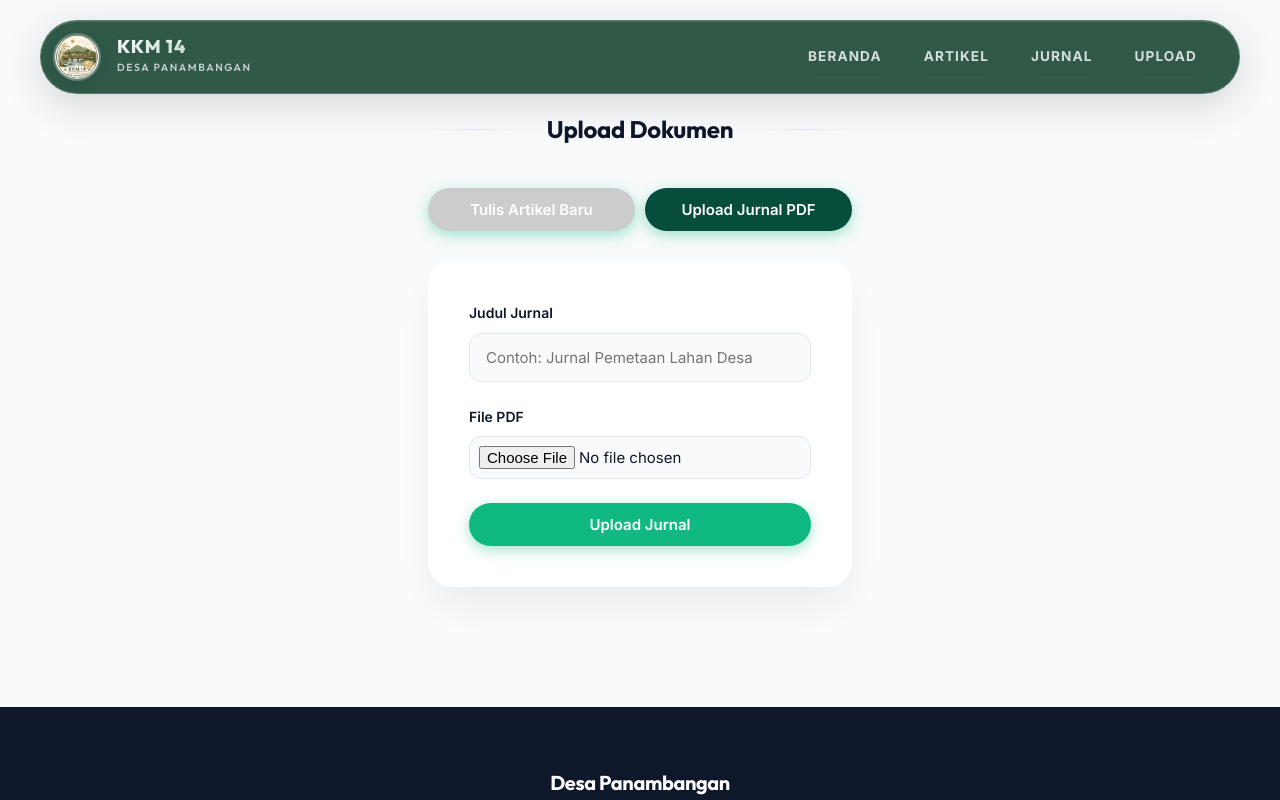
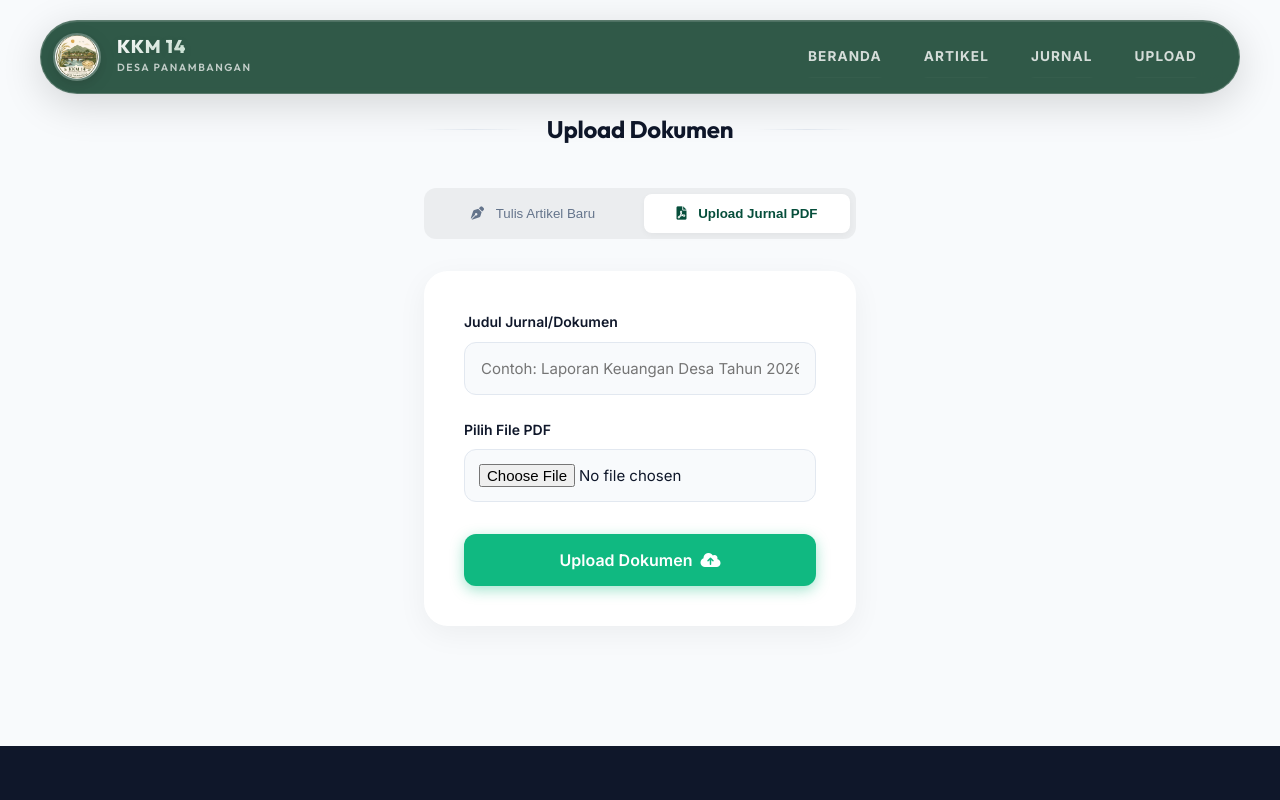
Before and after one commit to kkn14panambangan/web-artikel-panambangan, a Next.js app: page /upload in a window 1280 px wide. Both pictures are taken after a click on the button "Upload Jurnal PDF". Shown: the top 800 px of the page. Built offline with nearby package versions, Linux system fonts and the light colour scheme.

Commit message:
Elevate entire app UI to premium aesthetic (cards, journals, upload, and article detail)

```diff
--- a/src/app/globals.css
+++ b/src/app/globals.css
@@ -384,34 +384,51 @@ a {
 
 .card {
   background: var(--surface-color);
-  border-radius: 16px;
+  border-radius: 24px;
   overflow: hidden;
-  box-shadow: var(--shadow-sm);
-  transition: all 0.4s cubic-bezier(0.16, 1, 0.3, 1);
-  border: 1px solid var(--border-color);
+  box-shadow: 0 4px 20px rgba(0, 0, 0, 0.05);
+  transition: all 0.5s cubic-bezier(0.165, 0.84, 0.44, 1);
+  border: 1px solid rgba(0, 0, 0, 0.05);
   display: flex;
   flex-direction: column;
   height: 100%;
+  position: relative;
+  z-index: 1;
+}
+
+.card::after {
+  content: '';
+  position: absolute;
+  top: 0; left: 0; right: 0; bottom: 0;
+  border-radius: 24px;
+  box-shadow: 0 20px 40px rgba(0, 0, 0, 0.12);
+  opacity: 0;
+  transition: opacity 0.5s cubic-bezier(0.165, 0.84, 0.44, 1);
+  z-index: -1;
 }
 
 .card:hover {
-  transform: translateY(-8px);
-  box-shadow: var(--shadow-soft);
-  border-color: var(--primary-lighter);
+  transform: translateY(-8px) scale(1.01);
+  border-color: transparent;
+}
+
+.card:hover::after {
+  opacity: 1;
 }
 
 .card-img-container {
+  width: 100%;
   height: 220px;
-  background-color: #E2E8F0;
+  overflow: hidden;
+  background-color: var(--background);
   position: relative;
-  overflow: hidden;
 }
 
 .card-img {
   width: 100%;
   height: 100%;
   object-fit: cover;
-  transition: transform 0.6s cubic-bezier(0.16, 1, 0.3, 1);
+  transition: transform 0.6s cubic-bezier(0.165, 0.84, 0.44, 1);
 }
 
 .card:hover .card-img {
@@ -423,19 +440,21 @@ a {
   display: flex;
   flex-direction: column;
   flex-grow: 1;
+  background: #ffffff;
 }
 
 .card-title {
+  font-family: var(--font-heading);
   font-size: 20px;
   font-weight: 700;
+  margin-bottom: 12px;
   color: var(--text-main);
-  margin-bottom: 12px;
+  line-height: 1.3;
   transition: color 0.3s ease;
-  line-height: 1.3;
 }
 
 .card:hover .card-title {
-  color: var(--primary-light);
+  color: var(--primary-color);
 }
 
 .card-meta {
--- a/src/app/upload/page.js
+++ b/src/app/upload/page.js
@@ -64,49 +64,75 @@ export default function UploadPage() {
         <div className="section-line"></div>
       </div>
 
-      <div style={{ display: 'flex', gap: '10px', marginBottom: '30px' }}>
+      <div style={{ display: 'flex', gap: '8px', marginBottom: '32px', background: 'rgba(0,0,0,0.05)', padding: '6px', borderRadius: '12px' }}>
         <button
           onClick={() => setTab('article')}
-          className="btn"
-          style={{ backgroundColor: tab === 'article' ? 'var(--primary-color)' : '#ccc', flex: 1 }}>
-          Tulis Artikel Baru
+          style={{
+            flex: 1,
+            padding: '12px',
+            borderRadius: '8px',
+            border: 'none',
+            background: tab === 'article' ? '#ffffff' : 'transparent',
+            color: tab === 'article' ? 'var(--primary-color)' : 'var(--text-muted)',
+            fontWeight: tab === 'article' ? '700' : '500',
+            boxShadow: tab === 'article' ? '0 2px 8px rgba(0,0,0,0.05)' : 'none',
+            transition: 'all 0.3s ease',
+            cursor: 'pointer'
+          }}>
+          <i className="fa-solid fa-pen-nib" style={{ marginRight: '8px' }}></i> Tulis Artikel Baru
         </button>
         <button
           onClick={() => setTab('journal')}
-          className="btn"
-          style={{ backgroundColor: tab === 'journal' ? 'var(--primary-color)' : '#ccc', flex: 1 }}>
-          Upload Jurnal PDF
+          style={{
+            flex: 1,
+            padding: '12px',
+            borderRadius: '8px',
+            border: 'none',
+            background: tab === 'journal' ? '#ffffff' : 'transparent',
+            color: tab === 'journal' ? 'var(--primary-color)' : 'var(--text-muted)',
+            fontWeight: tab === 'journal' ? '700' : '500',
+            boxShadow: tab === 'journal' ? '0 2px 8px rgba(0,0,0,0.05)' : 'none',
+            transition: 'all 0.3s ease',
+            cursor: 'pointer'
+          }}>
+          <i className="fa-solid fa-file-pdf" style={{ marginRight: '8px' }}></i> Upload Jurnal PDF
         </button>
       </div>
 
-      <div className="dashboard-panel">
+      <div className="dashboard-panel" style={{ border: 'none', boxShadow: '0 8px 30px rgba(0,0,0,0.05)', borderRadius: '24px' }}>
         {tab === 'article' ? (
           <form onSubmit={handleArticleSubmit}>
-            <div className="form-group">
-              <label className="form-label">Judul Artikel</label>
-              <input type="text" className="form-control" value={articleTitle} onChange={e => setArticleTitle(e.target.value)} placeholder="Masukkan judul..." required />
+            <div className="form-group" style={{ marginBottom: '24px' }}>
+              <label className="form-label" style={{ fontWeight: '600', color: 'var(--text-main)', marginBottom: '8px' }}>Judul Artikel</label>
+              <input type="text" className="form-control" value={articleTitle} onChange={e => setArticleTitle(e.target.value)} placeholder="Masukkan judul yang menarik..." required style={{ padding: '16px', borderRadius: '12px', background: '#f8fafc', border: '1px solid #e2e8f0', width: '100%' }} />
             </div>
-            <div className="form-group">
-              <label className="form-label">Gambar Thumbnail (URL)</label>
-              <input type="url" className="form-control" value={articleImage} onChange={e => setArticleImage(e.target.value)} placeholder="https://..." />
+            <div className="form-group" style={{ marginBottom: '24px' }}>
+              <label className="form-label" style={{ fontWeight: '600', color: 'var(--text-main)', marginBottom: '8px' }}>URL Gambar Thumbnail</label>
+              <input type="url" className="form-control" value={articleImage} onChange={e => setArticleImage(e.target.value)} placeholder="https://..." style={{ padding: '16px', borderRadius: '12px', background: '#f8fafc', border: '1px solid #e2e8f0', width: '100%' }} />
             </div>
-            <div className="form-group">
-              <label className="form-label">Isi Artikel</label>
-              <textarea className="form-control" rows="10" value={articleContent} onChange={e => setArticleContent(e.target.value)} placeholder="Tulis isi artikel di sini..." required></textarea>
+            <div className="form-group" style={{ marginBottom: '32px' }}>
+              <label className="form-label" style={{ fontWeight: '600', color: 'var(--text-main)', marginBottom: '8px' }}>Isi Artikel (Mendukung Format HTML)</label>
+              <textarea className="form-control" rows="12" value={articleContent} onChange={e => setArticleContent(e.target.value)} placeholder="Tulis isi artikel di sini... (gunakan <p>, <h2>, dll untuk format)" required style={{ padding: '16px', borderRadius: '12px', background: '#f8fafc', border: '1px solid #e2e8f0', width: '100%', resize: 'vertical' }}></textarea>
             </div>
-            <button type="submit" className="btn" disabled={loading} style={{ width: '100%', opacity: loading ? 0.7 : 1 }}>{loading ? 'Menyimpan...' : 'Simpan Artikel'}</button>
+            <button type="submit" className="btn" disabled={loading} style={{ width: '100%', padding: '16px', fontSize: '16px', borderRadius: '12px', opacity: loading ? 0.7 : 1 }}>
+              {loading ? 'Menyimpan...' : 'Terbitkan Artikel'} <i className="fa-solid fa-paper-plane" style={{ marginLeft: '8px' }}></i>
+            </button>
           </form>
         ) : (
           <form onSubmit={handleJournalSubmit}>
-            <div className="form-group">
-              <label className="form-label">Judul Jurnal</label>
-              <input type="text" className="form-control" value={journalTitle} onChange={e => setJournalTitle(e.target.value)} placeholder="Contoh: Jurnal Pemetaan Lahan Desa" required />
+            <div className="form-group" style={{ marginBottom: '24px' }}>
+              <label className="form-label" style={{ fontWeight: '600', color: 'var(--text-main)', marginBottom: '8px' }}>Judul Jurnal/Dokumen</label>
+              <input type="text" className="form-control" value={journalTitle} onChange={e => setJournalTitle(e.target.value)} placeholder="Contoh: Laporan Keuangan Desa Tahun 2026" required style={{ padding: '16px', borderRadius: '12px', background: '#f8fafc', border: '1px solid #e2e8f0', width: '100%' }} />
             </div>
-            <div className="form-group">
-              <label className="form-label">File PDF</label>
-              <input type="file" accept=".pdf" className="form-control" onChange={e => setJournalFile(e.target.files[0])} required style={{ padding: '9px' }} />
+            <div className="form-group" style={{ marginBottom: '32px' }}>
+              <label className="form-label" style={{ fontWeight: '600', color: 'var(--text-main)', marginBottom: '8px' }}>Pilih File PDF</label>
+              <div style={{ position: 'relative' }}>
+                <input type="file" accept=".pdf" className="form-control" onChange={e => setJournalFile(e.target.files[0])} required style={{ padding: '14px', borderRadius: '12px', background: '#f8fafc', border: '1px solid #e2e8f0', width: '100%', cursor: 'pointer' }} />
+              </div>
             </div>
-            <button type="submit" className="btn" disabled={loading} style={{ width: '100%', opacity: loading ? 0.7 : 1 }}>{loading ? 'Mengupload...' : 'Upload Jurnal'}</button>
+            <button type="submit" className="btn" disabled={loading} style={{ width: '100%', padding: '16px', fontSize: '16px', borderRadius: '12px', opacity: loading ? 0.7 : 1 }}>
+              {loading ? 'Mengunggah...' : 'Upload Dokumen'} <i className="fa-solid fa-cloud-arrow-up" style={{ marginLeft: '8px' }}></i>
+            </button>
           </form>
         )}
       </div>
```
Also changed, not shown: src/app/articles/[slug]/page.js (+8 -7 lines), src/app/journals/page.js (+15 -11 lines).
